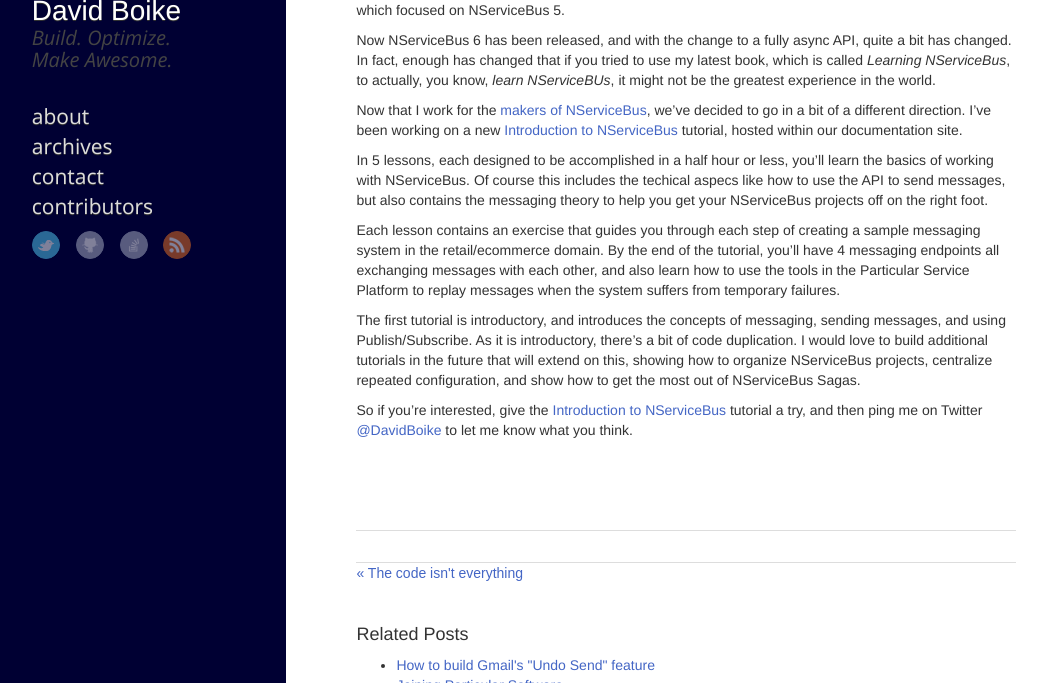
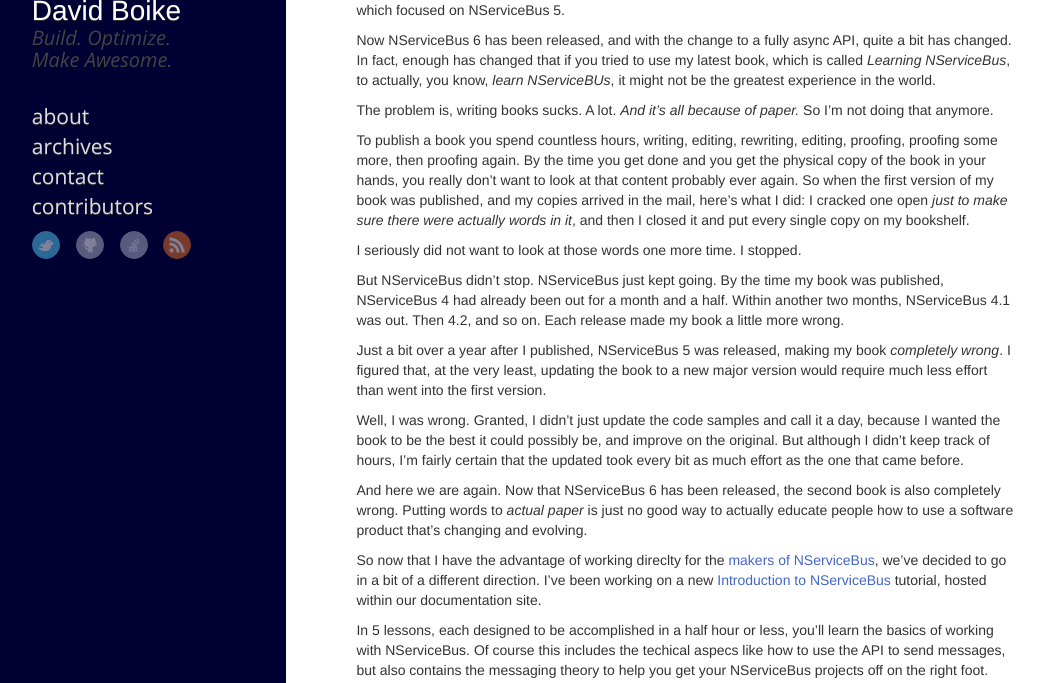
Before and after one commit to umarmohammed/umarmohammed.github.io, a Jekyll site: the page built from _posts/2017/2017-03-06-introduction-to-nservicebus.md, in a window 1280 px wide and 900 px high, cut to the strip 217-900 px from the top of the window. Shown: the whole strip, without its empty margins (8-1052 px from the left). Built offline with Jekyll 4.4.1, drawn with Linux system fonts in a browser that asks for light colours; nearby versions of some CDN libraries; comment, search, counter and statistics services are not loaded.

Commit message:
Author perspective

```diff
--- a/_posts/2017/2017-03-06-introduction-to-nservicebus.md
+++ b/_posts/2017/2017-03-06-introduction-to-nservicebus.md
@@ -16,9 +16,23 @@
 
 Now NServiceBus 6 has been released, and with the change to a fully async API, quite a bit has changed. In fact, enough has changed that if you tried to use my latest book, which is called *Learning NServiceBus*, to actually, you know, *learn NServiceBUs*, it might not be the greatest experience in the world.
 
-Now that I work for the [makers of NServiceBus](https://particular.net), we've decided to go in a bit of a different direction. I've been working on a new [Introduction to NServiceBus](https://docs.particular.net/tutorials/intro-to-nservicebus/) tutorial, hosted within our documentation site.
+The problem is, writing books sucks. A lot. *And it's all because of paper.* So I'm not doing that anymore.
 
 <!-- more -->
+
+To publish a book you spend countless hours, writing, editing, rewriting, editing, proofing, proofing some more, then proofing again. By the time you get done and you get the physical copy of the book in your hands, you really don't want to look at that content probably ever again. So when the first version of my book was published, and my copies arrived in the mail, here's what I did: I cracked one open *just to make sure there were actually words in it*, and then I closed it and put every single copy on my bookshelf.
+
+I seriously did not want to look at those words one more time. I stopped.
+
+But NServiceBus didn't stop. NServiceBus just kept going. By the time my book was published, NServiceBus 4 had already been out for a month and a half. Within another two months, NServiceBus 4.1 was out. Then 4.2, and so on. Each release made my book a little more wrong.
+
+Just a bit over a year after I published, NServiceBus 5 was released, making my book *completely wrong*. I figured that, at the very least, updating the book to a new major version would require much less effort than went into the first version.
+
+Well, I was wrong. Granted, I didn't just update the code samples and call it a day, because I wanted the book to be the best it could possibly be, and improve on the original. But although I didn't keep track of hours, I'm fairly certain that the updated took every bit as much effort as the one that came before.
+
+And here we are again. Now that NServiceBus 6 has been released, the second book is also completely wrong. Putting words to *actual paper* is just no good way to actually educate people how to use a software product that's changing and evolving.
+
+So now that I have the advantage of working direclty for the [makers of NServiceBus](https://particular.net), we've decided to go in a bit of a different direction. I've been working on a new [Introduction to NServiceBus](https://docs.particular.net/tutorials/intro-to-nservicebus/) tutorial, hosted within our documentation site.
 
 In 5 lessons, each designed to be accomplished in a half hour or less, you'll learn the basics of working with NServiceBus. Of course this includes the techical aspecs like how to use the API to send messages, but also contains the messaging theory to help you get your NServiceBus projects off on the right foot.
 
```
